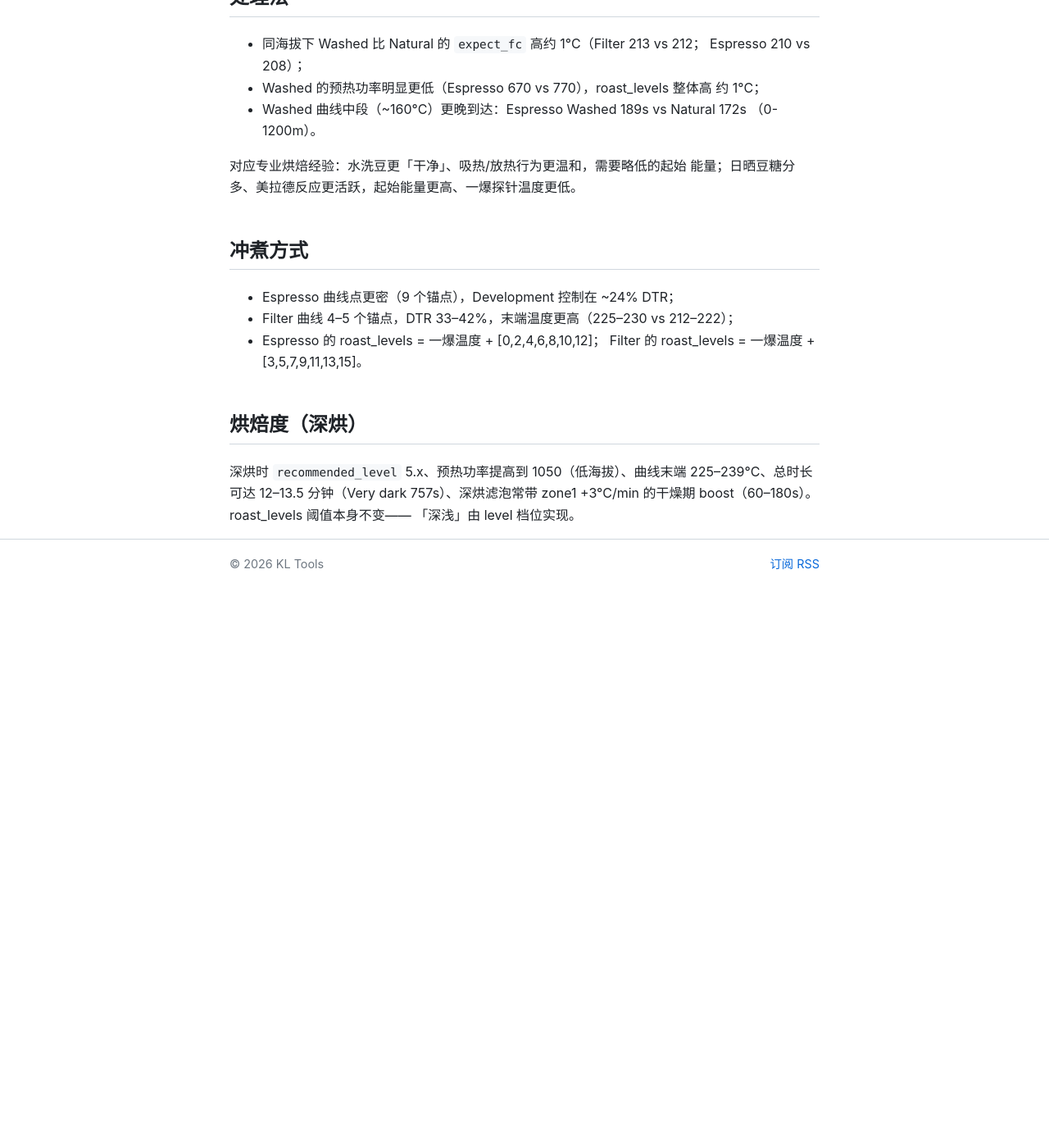
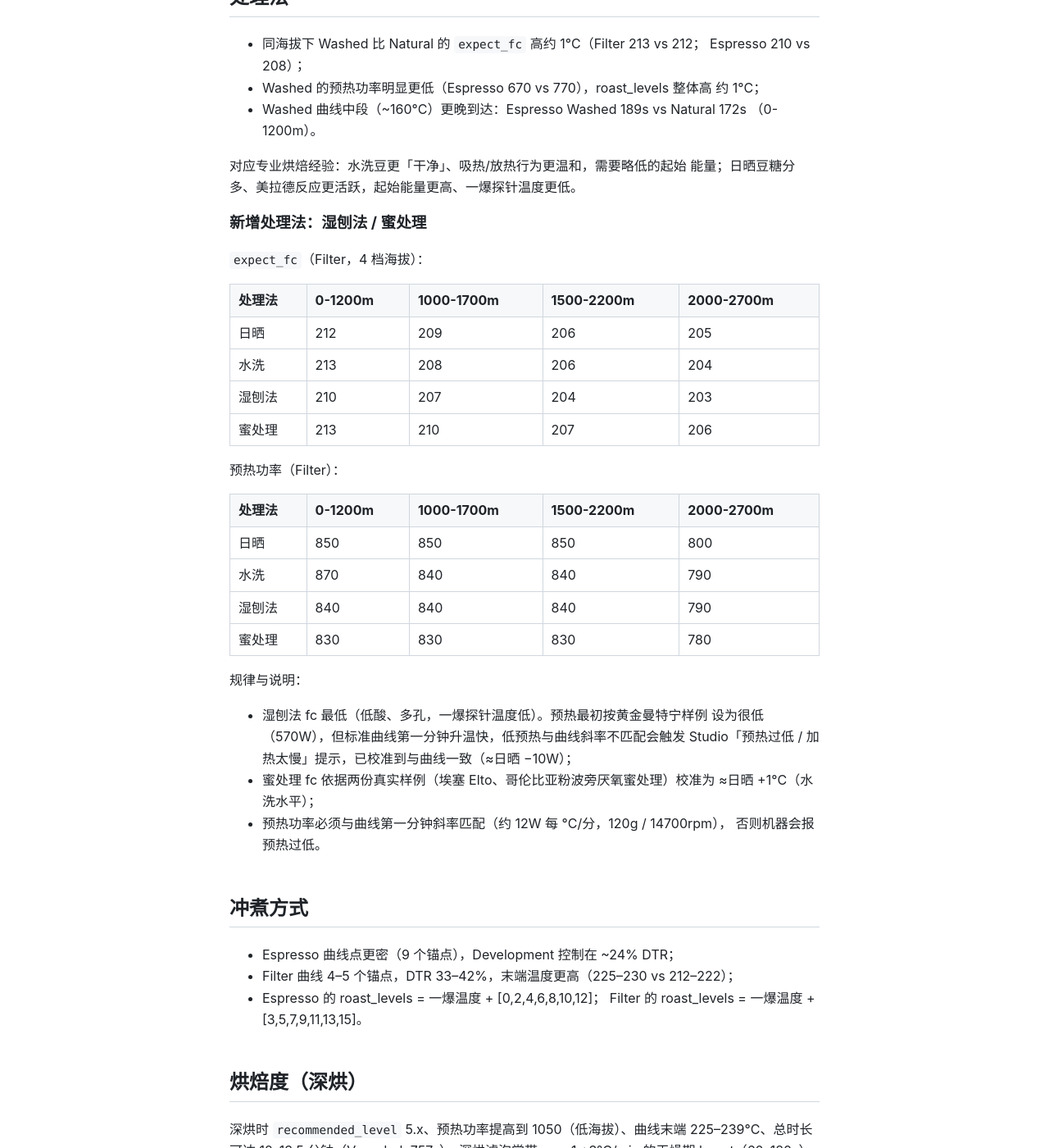
Before and after one commit to yuhongda/kl-tools-doc, a Jekyll site: the page built from _posts/2026-08-11-roast-logic.md, in a window 1280 px wide and 1400 px high, scrolled down 895 px. Shown: the whole window at 82% size. Built offline with Jekyll 4.4.1, drawn with Linux system fonts in a browser that asks for light colours; before the commit the page ends 1613 px from its top, so only the background shows below that.

```diff
--- a/_posts/2026-08-11-roast-logic.md
+++ b/_posts/2026-08-11-roast-logic.md
@@ -34,6 +34,36 @@ categories: [roasting]
 对应专业烘焙经验：水洗豆更「干净」、吸热/放热行为更温和，需要略低的起始
 能量；日晒豆糖分多、美拉德反应更活跃，起始能量更高、一爆探针温度更低。
 
+### 新增处理法：湿刨法 / 蜜处理
+
+`expect_fc`（Filter，4 档海拔）：
+
+| 处理法 | 0-1200m | 1000-1700m | 1500-2200m | 2000-2700m |
+|---|---|---|---|---|
+| 日晒 | 212 | 209 | 206 | 205 |
+| 水洗 | 213 | 208 | 206 | 204 |
+| 湿刨法 | 210 | 207 | 204 | 203 |
+| 蜜处理 | 213 | 210 | 207 | 206 |
+
+预热功率（Filter）：
+
+| 处理法 | 0-1200m | 1000-1700m | 1500-2200m | 2000-2700m |
+|---|---|---|---|---|
+| 日晒 | 850 | 850 | 850 | 800 |
+| 水洗 | 870 | 840 | 840 | 790 |
+| 湿刨法 | 840 | 840 | 840 | 790 |
+| 蜜处理 | 830 | 830 | 830 | 780 |
+
+规律与说明：
+
+- 湿刨法 fc 最低（低酸、多孔，一爆探针温度低）。预热最初按黄金曼特宁样例
+  设为很低（570W），但标准曲线第一分钟升温快，低预热与曲线斜率不匹配会触发
+  Studio「预热过低 / 加热太慢」提示，已校准到与曲线一致（≈日晒 −10W）；
+- 蜜处理 fc 依据两份真实样例（埃塞 Elto、哥伦比亚粉波旁厌氧蜜处理）校准为
+  ≈日晒 +1°C（水洗水平）；
+- 预热功率必须与曲线第一分钟斜率匹配（约 12W 每 °C/分，120g / 14700rpm），
+  否则机器会报预热过低。
+
 ## 冲煮方式
 
 - Espresso 曲线点更密（9 个锚点），Development 控制在 ~24% DTR；
```
Also changed, not shown: _posts/2026-08-13-processing-methods.md (added, +47 -0 lines).
